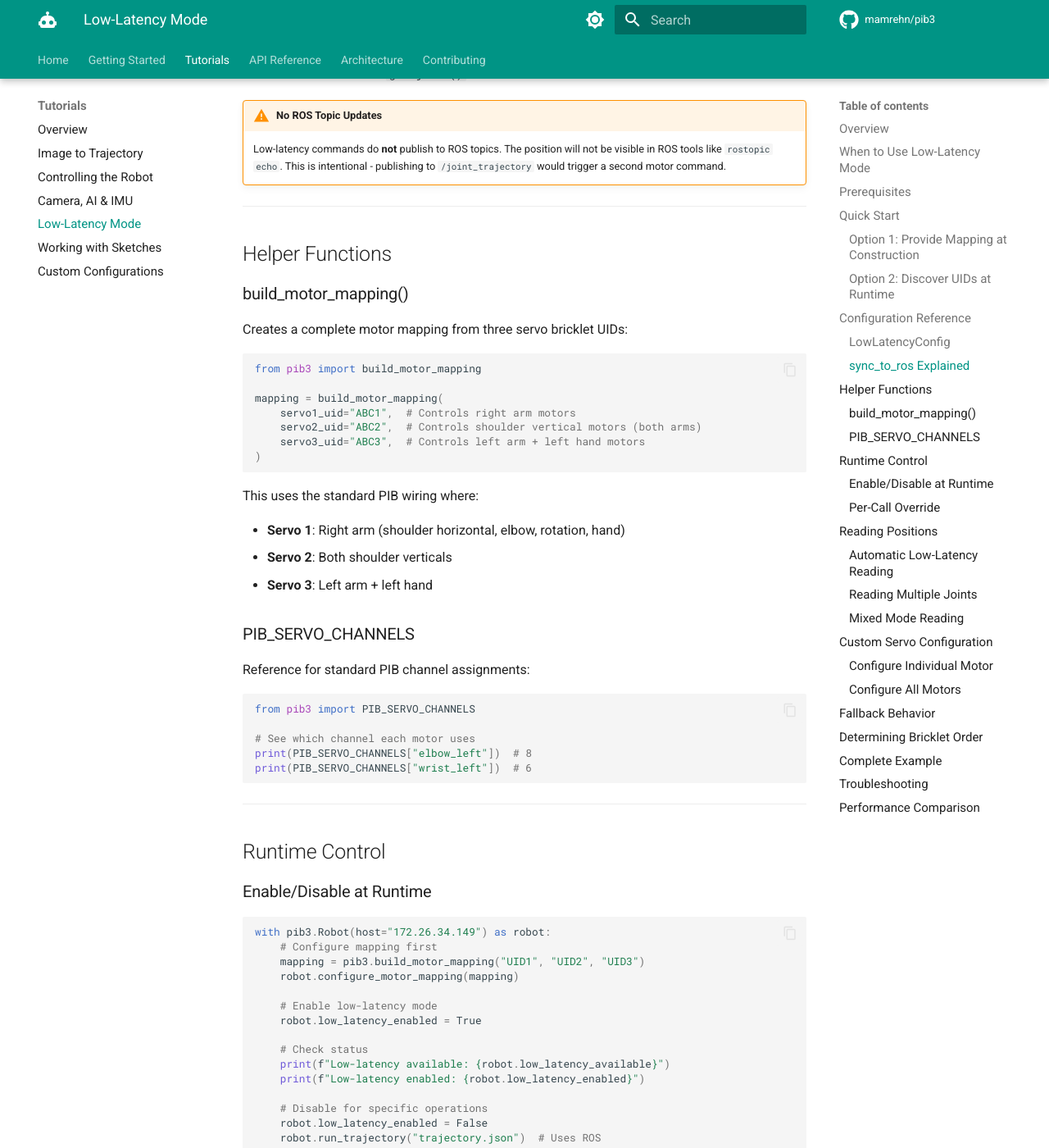
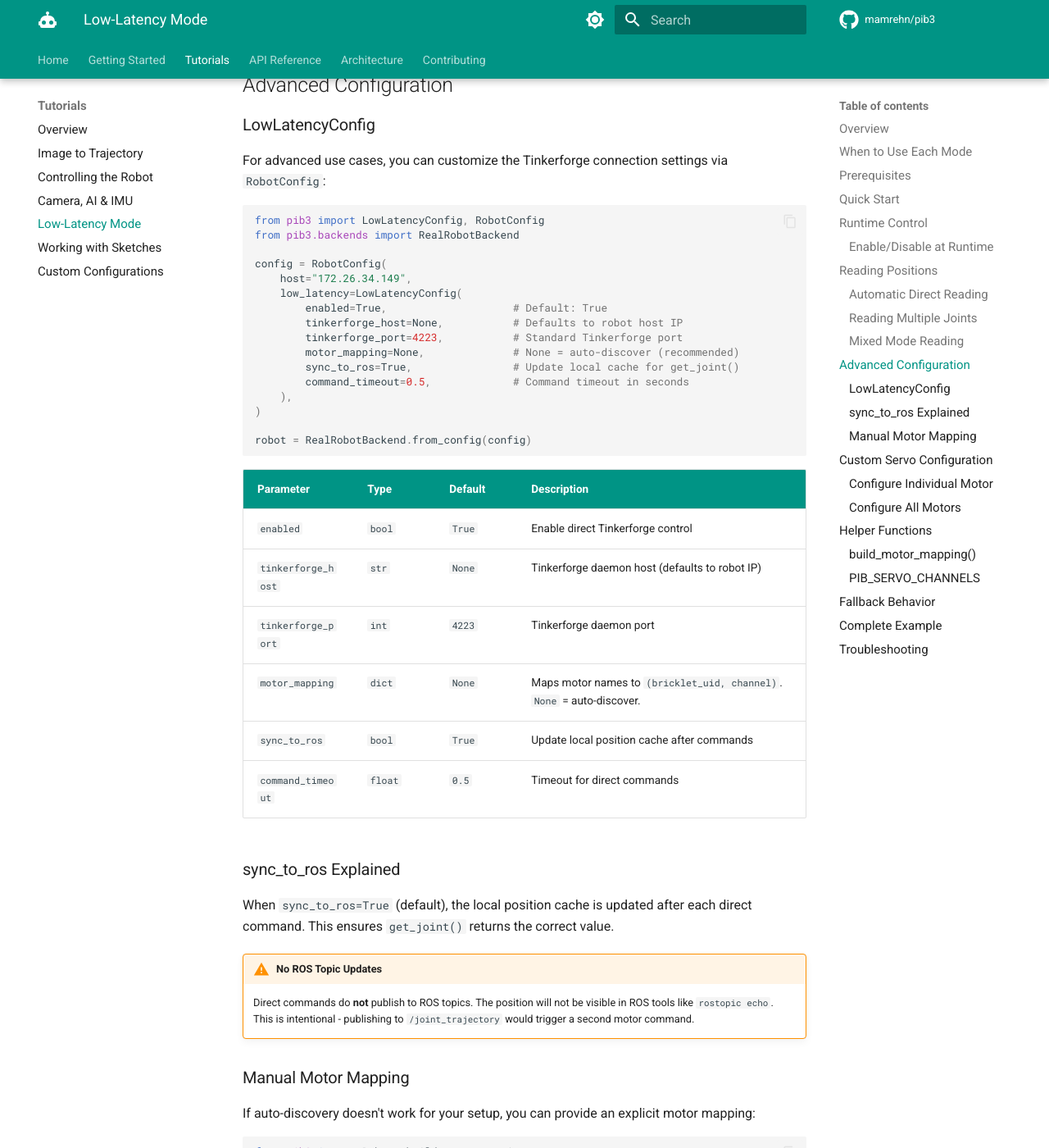
Before and after one commit to mamrehn/pib3, an MkDocs documentation site: the page built from docs/tutorials/low-latency-mode.md, in a window 1280 px wide and 1400 px high, scrolled down 2914 px. Shown: the whole window at 82% size. Built offline with MkDocs 1.6.1 and Material for MkDocs 9.7.7, drawn with Linux system fonts in a browser that asks for light colours; comment, search, counter and statistics services are not loaded; some of the changed text lies outside the part shown.

Commit message:
doc: robot control to use 'motor_mode' parameter for direct Tinkerforge control and enhance documentation

````diff
--- a/docs/api/backends/robot.md
+++ b/docs/api/backends/robot.md
@@ -36,7 +36,7 @@
     host: str = "172.26.34.149",
     port: int = 9090,
     timeout: float = 5.0,
-    low_latency: Optional[LowLatencyConfig] = None,
+    motor_mode: str = "direct",
 )
 ```
 
@@ -47,14 +47,14 @@
 | `host` | `str` | `"172.26.34.149"` | IP address of the robot. |
 | `port` | `int` | `9090` | Rosbridge websocket port. |
 | `timeout` | `float` | `5.0` | Connection timeout in seconds. |
-| `low_latency` | `LowLatencyConfig` | `None` | Optional low-latency motor control config. |
+| `motor_mode` | `str` | `"direct"` | Motor control mode: `"direct"` (Tinkerforge, auto-discovered) or `"ros"` (via rosbridge). |
 
 **Example:**
 
 ```python
-from pib3 import Robot, LowLatencyConfig, build_motor_mapping
+from pib3 import Robot
 
-# Default connection
+# Default connection (direct Tinkerforge control, auto-discovered)
 robot = Robot()
 
 # Custom host
@@ -67,12 +67,8 @@
     timeout=10.0,
 )
 
-# With low-latency mode
-mapping = build_motor_mapping("UID1", "UID2", "UID3")
-robot = Robot(
-    host="192.168.1.100",
-    low_latency=LowLatencyConfig(enabled=True, motor_mapping=mapping),
-)
+# Use ROS for motor control instead of Tinkerforge
+robot = Robot(host="192.168.1.100", motor_mode="ros")
 ```
 
 ---
@@ -500,21 +496,18 @@
 
 ### Quick Setup
 
+Direct Tinkerforge control is the default mode. Servo bricklets are auto-discovered on connect:
+
 ```python
-from pib3 import Robot, LowLatencyConfig, build_motor_mapping
+from pib3 import Robot
 
-# Discover servo bricklet UIDs
 with Robot(host="172.26.34.149") as robot:
-    uids = robot.discover_servo_bricklets()
-    print(f"Found: {uids}")  # e.g., ['29Fy', '29F5', '29F3']
-
-# Build mapping and enable
-mapping = build_motor_mapping(uids[0], uids[1], uids[2])
-config = LowLatencyConfig(enabled=True, motor_mapping=mapping)
-
-with Robot(host="172.26.34.149", low_latency=config) as robot:
     robot.set_joint("elbow_left", 0.5, unit="rad")  # Direct write
     pos = robot.get_joint("elbow_left", unit="rad")  # Direct read
+
+# To use ROS for motor control instead:
+with Robot(host="172.26.34.149", motor_mode="ros") as robot:
+    robot.set_joint("elbow_left", 0.5, unit="rad")  # Via ROS
 ```
 
 ### Properties
--- a/docs/api/config.md
+++ b/docs/api/config.md
@@ -230,37 +230,43 @@
 
 ### Usage
 
+Direct Tinkerforge motor control is enabled by default (`enabled=True`)
+with auto-discovery (`motor_mapping=None`). Most users don't need to
+configure `LowLatencyConfig` directly -- just use `Robot(host="...")`.
+
+For advanced use cases:
+
 ```python
-from pib3 import LowLatencyConfig, RobotConfig, build_motor_mapping
+from pib3 import LowLatencyConfig, RobotConfig
+from pib3.backends import RealRobotBackend
 
-# Build motor mapping from servo bricklet UIDs
-mapping = build_motor_mapping(
-    servo1_uid="ABC1",  # Right arm
-    servo2_uid="ABC2",  # Shoulder verticals
-    servo3_uid="ABC3",  # Left arm + hand
+# Custom Tinkerforge settings
+config = RobotConfig(
+    host="172.26.34.149",
+    low_latency=LowLatencyConfig(
+        tinkerforge_port=4224,  # Non-standard port
+    ),
 )
 
-# Enable low-latency mode
-low_latency = LowLatencyConfig(
-    enabled=True,
-    motor_mapping=mapping,
-)
+robot = RealRobotBackend.from_config(config)
+```
 
-# Create robot config
-config = RobotConfig(
-    host="172.26.34.149",
-    low_latency=low_latency,
-)
+To disable direct control and use ROS for motors:
+
+```python
+from pib3 import Robot
+
+robot = Robot(host="172.26.34.149", motor_mode="ros")
 ```
 
 ### Parameter Guide
 
 | Parameter | Default | Description |
 |-----------|---------|-------------|
-| `enabled` | `False` | Enable direct Tinkerforge control |
+| `enabled` | `True` | Enable direct Tinkerforge control |
 | `tinkerforge_host` | `None` | Daemon host (defaults to robot IP) |
 | `tinkerforge_port` | `4223` | Daemon port |
-| `motor_mapping` | `None` | Maps motor names to `(uid, channel)` |
+| `motor_mapping` | `None` | Maps motor names to `(uid, channel)`. `None` = auto-discover. |
 | `sync_to_ros` | `True` | Update local cache after commands |
 | `command_timeout` | `0.5` | Command timeout in seconds |
 
--- a/docs/tutorials/low-latency-mode.md
+++ b/docs/tutorials/low-latency-mode.md
@@ -1,4 +1,4 @@
-# Low-Latency Motor Control
+# Direct Motor Control (Low-Latency Mode)
 
 Bypass ROS for direct Tinkerforge motor control with significantly reduced latency.
 
@@ -7,22 +7,27 @@
 The standard motor control path goes through:
 
 ```
-Python → roslibpy → rosbridge → ROS node → Tinkerforge
+Python -> roslibpy -> rosbridge -> ROS node -> Tinkerforge
 ```
 
-This adds ~100-200ms latency per command. Low-latency mode bypasses ROS:
+This adds ~100-200ms latency per command. Direct mode bypasses ROS:
 
 ```
-Python → Tinkerforge (direct)
+Python -> Tinkerforge (direct)
 ```
 
 Reducing latency to ~5-20ms for both **reading** and **writing** motor positions.
 
-## When to Use Low-Latency Mode
+**Direct Tinkerforge control is the default mode.** Servo bricklets are
+auto-discovered on connect. ROS is still connected for audio, camera,
+and AI subsystems.
 
-- **Real-time control**: Hand tracking, gesture following, teleoperation
-- **High-frequency updates**: Smooth motion requiring >10 Hz update rates
-- **Latency-sensitive applications**: Interactive demos, gaming
+## When to Use Each Mode
+
+| Mode | Latency | Best For |
+|------|---------|----------|
+| Direct (default) | 5-20ms | Real-time control, high-frequency updates, interactive demos |
+| ROS | 100-200ms | Trajectory playback, non-time-critical operations |
 
 ## Prerequisites
 
@@ -38,97 +43,185 @@
 
 ## Quick Start
 
-### Option 1: Provide Mapping at Construction
-
-If you know your servo bricklet UIDs:
+Direct mode is the default -- no extra configuration needed:
 
 ```python
-import pib3
+from pib3 import Robot, Joint
 
-# Build motor mapping from your robot's servo bricklet UIDs
-mapping = pib3.build_motor_mapping(
-    servo1_uid="ABC1",  # Right arm bricklet
-    servo2_uid="ABC2",  # Shoulder verticals bricklet
-    servo3_uid="ABC3",  # Left arm + hand bricklet
-)
-
-# Create robot with low-latency enabled
-config = pib3.RobotConfig(
-    host="172.26.34.149",
-    low_latency=pib3.LowLatencyConfig(
-        enabled=True,
-        motor_mapping=mapping,
-    ),
-)
-
-with pib3.Robot(config=config) as robot:
-    # Motor commands now use direct Tinkerforge control
-    robot.set_joint("elbow_left", 0.5, unit="rad")
+with Robot(host="172.26.34.149") as robot:
+    # Motor commands go directly to Tinkerforge (auto-discovered)
+    robot.set_joint(Joint.ELBOW_LEFT, 50.0)
+    angle = robot.get_joint(Joint.ELBOW_LEFT)
 ```
 
-### Option 2: Discover UIDs at Runtime
-
-If you don't know your UIDs:
+To use ROS for motor control instead:
 
 ```python
-import pib3
+from pib3 import Robot
 
-with pib3.Robot(host="172.26.34.149") as robot:
-    # Step 1: Discover servo bricklets
-    uids = robot.discover_servo_bricklets()
-    print(f"Found servo bricklets: {uids}")
-    # Output: Found servo bricklets: ['29Fy', '29F5', '29F3']
-
-    # Step 2: Build mapping (order depends on your wiring)
-    # You may need to test to determine which UID controls which arm
-    mapping = pib3.build_motor_mapping(
-        servo1_uid=uids[0],  # Right arm
-        servo2_uid=uids[1],  # Shoulders
-        servo3_uid=uids[2],  # Left arm
-    )
-
-    # Step 3: Configure and enable
-    robot.configure_motor_mapping(mapping)
-    robot.low_latency_enabled = True
-
-    # Now using low-latency mode
-    robot.set_joint("elbow_left", 0.5, unit="rad")
+with Robot(host="172.26.34.149", motor_mode="ros") as robot:
+    robot.set_joint("elbow_left", 50.0)  # Via ROS/rosbridge
 ```
 
 ---
 
-## Configuration Reference
+## Runtime Control
+
+### Enable/Disable at Runtime
+
+```python
+with Robot(host="172.26.34.149") as robot:
+    # Check status
+    print(f"Low-latency available: {robot.low_latency_available}")
+    print(f"Low-latency enabled: {robot.low_latency_enabled}")
+
+    # Disable for specific operations
+    robot.low_latency_enabled = False
+    robot.run_trajectory("trajectory.json")  # Uses ROS
+
+    # Re-enable
+    robot.low_latency_enabled = True
+```
+
+---
+
+## Reading Positions
+
+When direct mode is enabled, `get_joint()` and `get_joints()` also read directly from the Tinkerforge servo bricklets instead of waiting for ROS messages.
+
+### Automatic Direct Reading
+
+```python
+with Robot(host="172.26.34.149") as robot:
+    # Both reading and writing use direct Tinkerforge control
+    robot.set_joint("elbow_left", 0.5, unit="rad")  # Direct write
+    pos = robot.get_joint("elbow_left", unit="rad")  # Direct read (~5ms)
+```
+
+### Reading Multiple Joints
+
+```python
+# Read all mapped motors directly
+positions = robot.get_joints(unit="rad")
+
+# Read specific motors
+arm_positions = robot.get_joints(
+    ["elbow_left", "wrist_left", "shoulder_vertical_left"],
+    unit="rad",
+)
+```
+
+### Mixed Mode Reading
+
+Motors not in the Tinkerforge mapping fall back to ROS:
+
+```python
+positions = robot.get_joints([
+    "elbow_left",      # Direct (in mapping)
+    "turn_head_motor", # Falls back to ROS (not in mapping)
+], unit="rad")
+```
+
+!!! note "Actual vs. Commanded Position"
+    Direct reads return the **actual measured position** from the servo's potentiometer feedback, not the last commanded position. This is useful for:
+
+    - Detecting mechanical issues (motor slippage, loose gears)
+    - Sensing external forces on the arm (collision detection)
+    - Verifying the arm reached its target position
+    - Implementing compliant control where the arm responds to physical interaction
+
+---
+
+## Advanced Configuration
 
 ### LowLatencyConfig
 
+For advanced use cases, you can customize the Tinkerforge connection
+settings via `RobotConfig`:
+
 ```python
-from pib3 import LowLatencyConfig
+from pib3 import LowLatencyConfig, RobotConfig
+from pib3.backends import RealRobotBackend
 
-config = LowLatencyConfig(
-    enabled=True,                    # Enable low-latency mode
-    tinkerforge_host=None,           # Defaults to robot host IP
-    tinkerforge_port=4223,           # Standard Tinkerforge port
-    motor_mapping=None,              # Motor-to-bricklet mapping
-    sync_to_ros=True,                # Update local cache for get_joint()
-    command_timeout=0.5,             # Command timeout in seconds
+config = RobotConfig(
+    host="172.26.34.149",
+    low_latency=LowLatencyConfig(
+        enabled=True,                    # Default: True
+        tinkerforge_host=None,           # Defaults to robot host IP
+        tinkerforge_port=4223,           # Standard Tinkerforge port
+        motor_mapping=None,              # None = auto-discover (recommended)
+        sync_to_ros=True,                # Update local cache for get_joint()
+        command_timeout=0.5,             # Command timeout in seconds
+    ),
 )
+
+robot = RealRobotBackend.from_config(config)
 ```
 
 | Parameter | Type | Default | Description |
 |-----------|------|---------|-------------|
-| `enabled` | `bool` | `False` | Enable low-latency mode |
+| `enabled` | `bool` | `True` | Enable direct Tinkerforge control |
 | `tinkerforge_host` | `str` | `None` | Tinkerforge daemon host (defaults to robot IP) |
 | `tinkerforge_port` | `int` | `4223` | Tinkerforge daemon port |
-| `motor_mapping` | `dict` | `None` | Maps motor names to `(bricklet_uid, channel)` |
+| `motor_mapping` | `dict` | `None` | Maps motor names to `(bricklet_uid, channel)`. `None` = auto-discover. |
 | `sync_to_ros` | `bool` | `True` | Update local position cache after commands |
 | `command_timeout` | `float` | `0.5` | Timeout for direct commands |
 
 ### sync_to_ros Explained
 
-When `sync_to_ros=True` (default), the local position cache is updated after each low-latency command. This ensures `get_joint()` returns the correct value.
+When `sync_to_ros=True` (default), the local position cache is updated after each direct command. This ensures `get_joint()` returns the correct value.
 
 !!! warning "No ROS Topic Updates"
-    Low-latency commands do **not** publish to ROS topics. The position will not be visible in ROS tools like `rostopic echo`. This is intentional - publishing to `/joint_trajectory` would trigger a second motor command.
+    Direct commands do **not** publish to ROS topics. The position will not be visible in ROS tools like `rostopic echo`. This is intentional - publishing to `/joint_trajectory` would trigger a second motor command.
+
+### Manual Motor Mapping
+
+If auto-discovery doesn't work for your setup, you can provide
+an explicit motor mapping:
+
+```python
+from pib3 import Robot, build_motor_mapping
+
+with Robot(host="172.26.34.149") as robot:
+    # Build mapping from known servo bricklet UIDs
+    mapping = build_motor_mapping(
+        servo1_uid="ABC1",  # Right arm bricklet
+        servo2_uid="ABC2",  # Shoulder verticals bricklet
+        servo3_uid="ABC3",  # Left arm + hand bricklet
+    )
+    robot.configure_motor_mapping(mapping)
+```
+
+---
+
+## Custom Servo Configuration
+
+Servo channels are automatically configured with default settings. To customize:
+
+### Configure Individual Motor
+
+```python
+robot.configure_servo_channel(
+    "elbow_left",
+    pulse_width_min=700,    # Minimum PWM pulse (microseconds)
+    pulse_width_max=2500,   # Maximum PWM pulse (microseconds)
+    velocity=9000,          # Max velocity (0.01 deg/s) = 90 deg/s
+    acceleration=9000,      # Acceleration (0.01 deg/s^2)
+    deceleration=9000,      # Deceleration (0.01 deg/s^2)
+)
+```
+
+### Configure All Motors
+
+```python
+robot.configure_all_servo_channels(
+    pulse_width_min=700,
+    pulse_width_max=2500,
+    velocity=12000,         # Faster: 120 deg/s
+    acceleration=15000,
+    deceleration=15000,
+)
+```
 
 ---
 
@@ -168,123 +261,6 @@
 
 ---
 
-## Runtime Control
-
-### Enable/Disable at Runtime
-
-```python
-with pib3.Robot(host="172.26.34.149") as robot:
-    # Configure mapping first
-    mapping = pib3.build_motor_mapping("UID1", "UID2", "UID3")
-    robot.configure_motor_mapping(mapping)
-
-    # Enable low-latency mode
-    robot.low_latency_enabled = True
-
-    # Check status
-    print(f"Low-latency available: {robot.low_latency_available}")
-    print(f"Low-latency enabled: {robot.low_latency_enabled}")
-
-    # Disable for specific operations
-    robot.low_latency_enabled = False
-    robot.run_trajectory("trajectory.json")  # Uses ROS
-
-    # Re-enable
-    robot.low_latency_enabled = True
-```
-
-### Per-Call Override
-
-Force ROS or low-latency mode for specific calls:
-
-```python
-# Force ROS mode for this call (even if low-latency is enabled)
-robot.set_joint("elbow_left", 0.5, unit="rad", low_latency=False)
-
-# Force low-latency mode (if available)
-robot.set_joint("elbow_left", 0.5, unit="rad", low_latency=True)
-```
-
----
-
-## Reading Positions
-
-When low-latency mode is enabled, `get_joint()` and `get_joints()` also read directly from the Tinkerforge servo bricklets instead of waiting for ROS messages.
-
-### Automatic Low-Latency Reading
-
-```python
-with pib3.Robot(host="172.26.34.149", low_latency=config) as robot:
-    # Both reading and writing use low-latency mode
-    robot.set_joint("elbow_left", 0.5, unit="rad")  # Direct write
-    pos = robot.get_joint("elbow_left", unit="rad")  # Direct read (~5ms)
-```
-
-### Reading Multiple Joints
-
-```python
-# Read all mapped motors directly
-positions = robot.get_joints(unit="rad")
-
-# Read specific motors
-arm_positions = robot.get_joints(
-    ["elbow_left", "wrist_left", "shoulder_vertical_left"],
-    unit="rad",
-)
-```
-
-### Mixed Mode Reading
-
-Motors not in the Tinkerforge mapping fall back to ROS:
-
-```python
-positions = robot.get_joints([
-    "elbow_left",      # Low-latency (in mapping)
-    "turn_head_motor", # Falls back to ROS (not in mapping)
-], unit="rad")
-```
-
-!!! note "Actual vs. Commanded Position"
-    Low-latency reads return the **actual measured position** from the servo's potentiometer feedback, not the last commanded position. This is useful for:
-
-    - Detecting mechanical issues (motor slippage, loose gears)
-    - Sensing external forces on the arm (collision detection)
-    - Verifying the arm reached its target position
-    - Implementing compliant control where the arm responds to physical interaction
-
----
-
-## Custom Servo Configuration
-
-Servo channels are automatically configured with default settings when you call `configure_motor_mapping()`. To customize:
-
-### Configure Individual Motor
-
-```python
-robot.configure_servo_channel(
-    "elbow_left",
-    pulse_width_min=700,    # Minimum PWM pulse (microseconds)
-    pulse_width_max=2500,   # Maximum PWM pulse (microseconds)
-    velocity=9000,          # Max velocity (0.01°/s) = 90°/s
-    acceleration=9000,      # Acceleration (0.01°/s²)
-    deceleration=9000,      # Deceleration (0.01°/s²)
-)
-```
-
-### Configure All Motors
-
-```python
-robot.configure_all_servo_channels(
-    pulse_width_min=700,
-    pulse_width_max=2500,
-    velocity=12000,         # Faster: 120°/s
-    acceleration=15000,
-    deceleration=15000,
-)
-```
-
----
-
 ## Fallback Behavior
 
 Motors not in the Tinkerforge mapping automatically fall back to ROS control:
@@ -292,67 +268,26 @@
 ```python
 # If only left arm is mapped, right arm uses ROS
 robot.set_joints({
-    "elbow_left": 0.5,   # Low-latency (in mapping)
+    "elbow_left": 0.5,   # Direct (in mapping)
     "elbow_right": 0.5,  # Falls back to ROS (not in mapping)
 }, unit="rad")
 ```
 
----
-
-## Determining Bricklet Order
-
-If you're unsure which UID controls which motors:
-
-```python
-import pib3
-import time
-
-with pib3.Robot(host="172.26.34.149") as robot:
-    uids = robot.discover_servo_bricklets()
-    print(f"Found UIDs: {uids}")
-
-    # Test each UID to see which arm it controls
-    for i, uid in enumerate(uids):
-        print(f"\nTesting UID {uid} (index {i})...")
-
-        # Create a test mapping with just this bricklet
-        test_mapping = {
-            "elbow_left": (uid, 8),  # Standard left elbow channel
-        }
-        robot.configure_motor_mapping(test_mapping)
-        robot.low_latency_enabled = True
-
-        # Try to move - watch which arm responds
-        robot.set_joint("elbow_left", 0.3, unit="rad")
-        time.sleep(1)
-        robot.set_joint("elbow_left", 0.0, unit="rad")
-        time.sleep(1)
-
-        input(f"Did the LEFT elbow move? (Press Enter to continue)")
-```
+If Tinkerforge is unavailable (not installed, connection failed, or fewer
+than 3 servo bricklets found), all motor commands fall back to ROS
+automatically.
 
 ---
 
 ## Complete Example
 
 ```python
-import pib3
+from pib3 import Robot
 import time
 import math
 
 def main():
-    # Configuration with low-latency enabled
-    mapping = pib3.build_motor_mapping("29Fy", "29F5", "29F3")
-
-    config = pib3.RobotConfig(
-        host="172.26.34.149",
-        low_latency=pib3.LowLatencyConfig(
-            enabled=True,
-            motor_mapping=mapping,
-        ),
-    )
-
-    with pib3.Robot(config=config) as robot:
+    with Robot(host="172.26.34.149") as robot:
         print(f"Low-latency available: {robot.low_latency_available}")
 
         # Smooth sinusoidal motion at 20 Hz
@@ -382,20 +317,11 @@
 |---------|-------|----------|
 | `low_latency_available` is `False` | Tinkerforge not installed | `pip install tinkerforge` |
 | | Connection failed | Check robot IP and port 4223 is accessible |
-| | No motor mapping | Call `configure_motor_mapping()` first |
-| Motors don't move | Wrong bricklet UID | Use `discover_servo_bricklets()` to find correct UIDs |
-| | Wrong channel | Check `PIB_SERVO_CHANNELS` for standard assignments |
+| | Fewer than 3 servo bricklets | Check wiring; or provide manual `motor_mapping` |
+| Motors don't move | Servo power relay off | Check relay is enabled |
+| | Wrong bricklet UID | Use `discover_servo_bricklets()` to verify |
 | `get_joint()` returns old value | `sync_to_ros=False` | Set `sync_to_ros=True` in config |
 | Jerky motion | Velocity too low | Increase velocity in `configure_servo_channel()` |
 
----
-
-## Performance Comparison
-
-| Mode | Typical Latency | Best For |
-|------|-----------------|----------|
-| ROS (standard) | 100-200ms | Trajectory playback, non-time-critical |
-| Low-latency | 5-20ms | Real-time control, high-frequency updates |
-
-!!! tip "When to Use Each"
-    Use **ROS mode** for trajectory execution (`run_trajectory()`) where timing is managed by waypoints. Use **low-latency mode** for interactive applications where you need immediate response to input.
+!!! tip "When to Use Each Mode"
+    Use **ROS mode** (`motor_mode="ros"`) for trajectory execution (`run_trajectory()`) where timing is managed by waypoints. Use **direct mode** (default) for interactive applications where you need immediate response to input.
````
Also changed, not shown: 1 other file.
